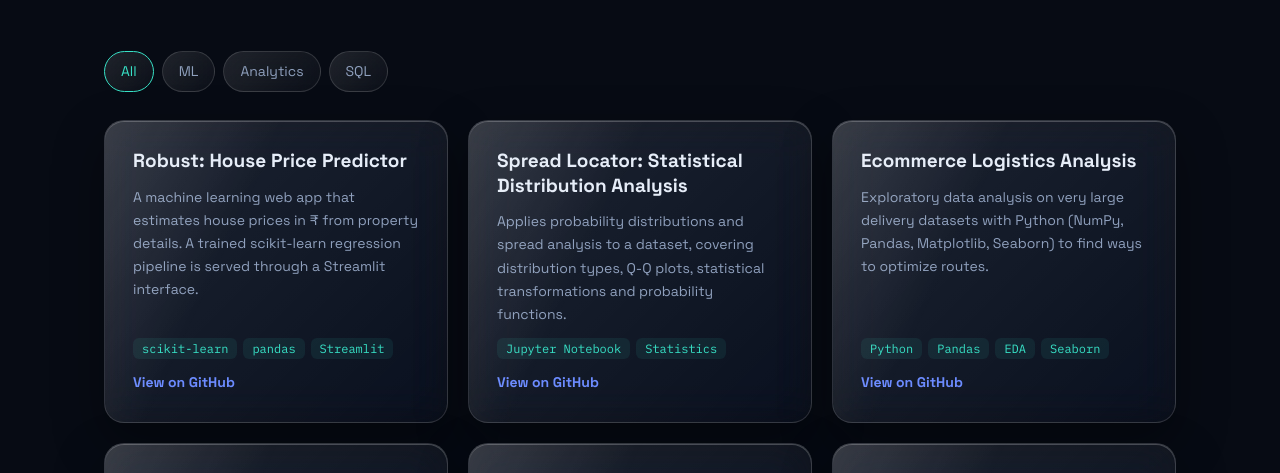
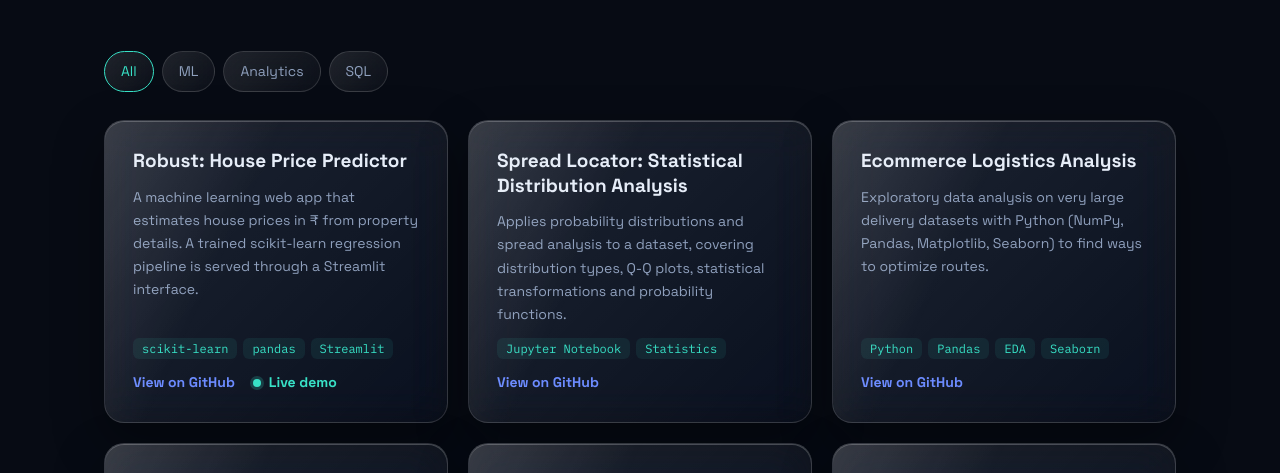
Before and after one commit to TrivediMan/trivediman.github.io, a plain HTML site: page index.html in a window 1280 px wide. Shown: the part 2505-2978 px from the top of the page. Drawn offline with nearby package versions, Linux system fonts and the light colour scheme.

Commit message:
Update index.html

```diff
--- a/index.html
+++ b/index.html
@@ -81,6 +81,9 @@ h1 span{background:linear-gradient(100deg,var(--a),var(--b) 55%,var(--c));-webki
 .tags span{font:400 12px 'IBM Plex Mono',monospace;color:var(--a);background:rgba(56,225,198,.08);padding:3px 9px;border-radius:6px}
 .go{font-weight:700;color:var(--b);font-size:14px}
 .go:hover{color:var(--a)}
+.lk{display:flex;gap:18px;flex-wrap:wrap}
+.go.live{color:var(--a)}
+.go.live:before{content:'';display:inline-block;width:8px;height:8px;border-radius:50%;background:var(--a);margin-right:8px;box-shadow:0 0 0 3px rgba(56,225,198,.2)}
 /* contact */
 .contact{text-align:center}
 .contact .lead{margin-inline:auto}
@@ -209,7 +212,7 @@ const skills=[
  ["Delivery",["Streamlit apps","Matplotlib / Seaborn","Advanced Excel","Data storytelling"]]
 ];
 const projects=[
- {t:"Robust: House Price Predictor",d:"A machine learning web app that estimates house prices in ₹ from property details. A trained scikit-learn regression pipeline is served through a Streamlit interface.",g:["ML"],tags:["scikit-learn","pandas","Streamlit"],l:"https://github.com/TrivediMan/Robust"},
+ {t:"Robust: House Price Predictor",d:"A machine learning web app that estimates house prices in ₹ from property details. A trained scikit-learn regression pipeline is served through a Streamlit interface.",g:["ML"],tags:["scikit-learn","pandas","Streamlit"],l:"https://github.com/TrivediMan/Robust",demo:"https://robust-5fd7qcgpjn6hxvnha76eg4.streamlit.app/"},
  {t:"Spread Locator: Statistical Distribution Analysis",d:"Applies probability distributions and spread analysis to a dataset, covering distribution types, Q-Q plots, statistical transformations and probability functions.",g:["ML"],tags:["Jupyter Notebook","Statistics"],l:"https://github.com/TrivediMan/PR-3-Spread-Locator-A-Statistical-Distribution-Analysis-Model/tree/main"},
  {t:"Ecommerce Logistics Analysis",d:"Exploratory data analysis on very large delivery datasets with Python (NumPy, Pandas, Matplotlib, Seaborn) to find ways to optimize routes.",g:["ML","Analytics"],tags:["Python","Pandas","EDA","Seaborn"],l:"https://github.com/TrivediMan/Ecommerce-logistics-Delivery-Gigantic-Data-Python"},
  {t:"EdTech Students Analysis",d:"Institute analysis covering courses, attendance, placement and student performance, from MySQL through to Power BI.",g:["Analytics","SQL"],tags:["MySQL","Python","Power BI"],l:"https://github.com/TrivediMan/EdTech-Student-Learning-Placement-Analysis-Power-Bi"},
@@ -223,7 +226,7 @@ $('#skillGrid').innerHTML=skills.map(([h,i])=>`<div class="card" data-tilt data-
 const cats=["All","ML","Analytics","SQL"];
 $('#chips').innerHTML=cats.map((c,i)=>`<button class="chip${i?'':' on'}" data-c="${c}">${c}</button>`).join('');
 function draw(c){
- $('#projGrid').innerHTML=projects.filter(p=>c==="All"||p.g.includes(c)).map(p=>`<a class="card proj" href="${p.l}" target="_blank" rel="noopener" data-tilt data-tilt-max="8" data-tilt-glare data-tilt-max-glare=".15"><h3>${p.t}</h3><p>${p.d}</p><div class="tags">${p.tags.map(t=>`<span>${t}</span>`).join('')}</div><span class="go">View on GitHub</span></a>`).join('');
+ $('#projGrid').innerHTML=projects.filter(p=>c==="All"||p.g.includes(c)).map(p=>`<div class="card proj" data-tilt data-tilt-max="8" data-tilt-glare data-tilt-max-glare=".15"><h3>${p.t}</h3><p>${p.d}</p><div class="tags">${p.tags.map(t=>`<span>${t}</span>`).join('')}</div><div class="lk"><a class="go" href="${p.l}" target="_blank" rel="noopener">View on GitHub</a>${p.demo?`<a class="go live" href="${p.demo}" target="_blank" rel="noopener">Live demo</a>`:''}</div></div>`).join('');
  if(window.VanillaTilt)VanillaTilt.init(document.querySelectorAll('#projGrid [data-tilt]'));
 }
 $('#chips').onclick=e=>{const b=e.target.closest('.chip');if(!b)return;document.querySelectorAll('.chip').forEach(x=>x.classList.toggle('on',x===b));draw(b.dataset.c)};
@@ -274,7 +277,7 @@ addEventListener('scroll',()=>{let cur='';secs.forEach(s=>{if(scrollY>=s.offsetT
  const toks=q=>q.toLowerCase().replace(/[^a-z0-9 ]/g,' ').split(/\s+/).filter(w=>w&&!stop.includes(w)).map(stem);
  const link=(p)=>`<a href="${p.l}" target="_blank" rel="noopener">Open on GitHub</a>`;
  const show=(f)=>`<a href="#projects" data-f="${f}">Show in Projects section</a>`;
- const card=p=>`<b>${p.t}</b><br>${p.d}<br><span class="tg">${p.tags.join(', ')}</span><br>${link(p)} · ${show(p.g[0])}`;
+ const card=p=>`<b>${p.t}</b><br>${p.d}<br><span class="tg">${p.tags.join(', ')}</span><br>${link(p)}${p.demo?` · <a href="${p.demo}" target="_blank" rel="noopener">Live demo</a>`:''} · ${show(p.g[0])}`;
  const list=a=>'<ul>'+a.map(p=>`<li><a href="#" data-q="${p.t}">${p.t}</a></li>`).join('')+'</ul>';
  const byG=g=>projects.filter(p=>p.g.includes(g));
  function score(q,i){const p=projects[i],bag=(p.t+' '+p.tags.join(' ')).toLowerCase(),desc=p.d.toLowerCase();let s=0;toks(q).forEach(w=>{if(key[i].some(k=>stem(k)===w))s+=5;else if(bag.includes(w))s+=2;else if(w.length>3&&desc.includes(w))s+=1});return s}
```
